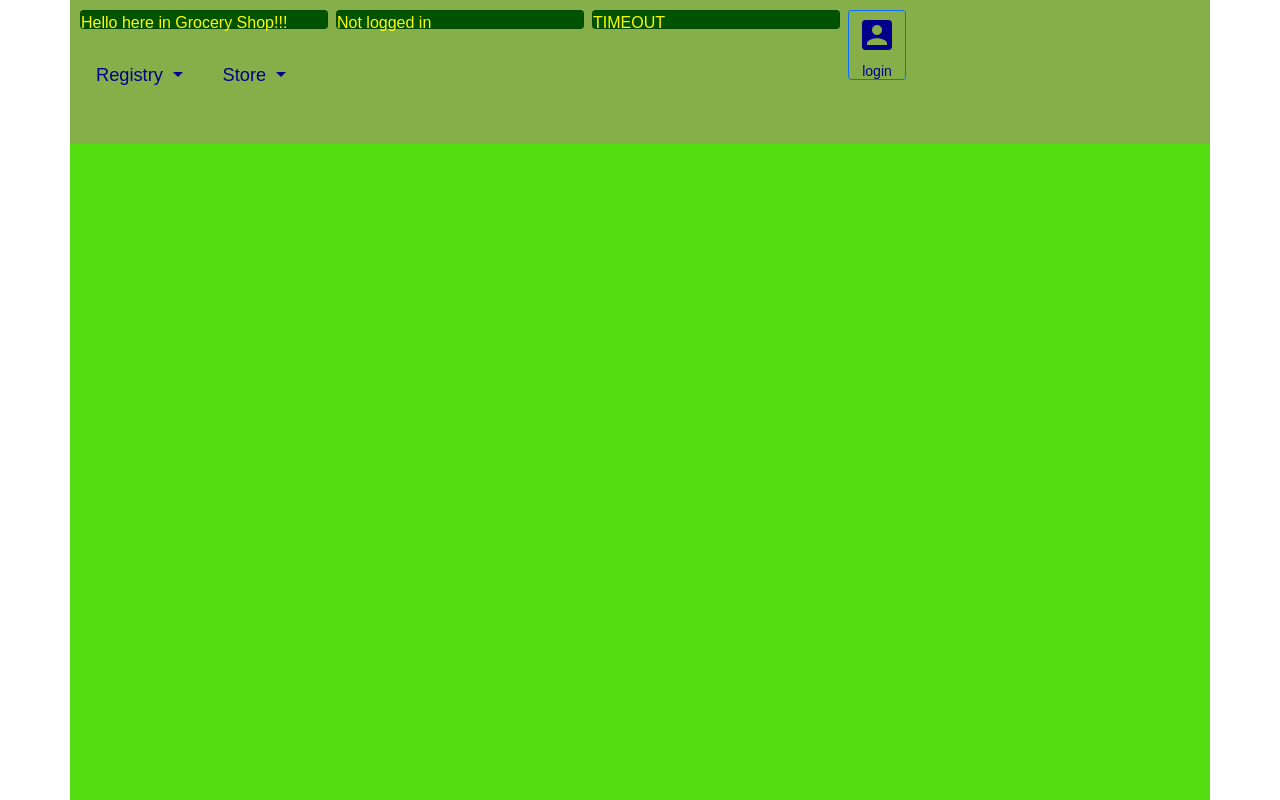
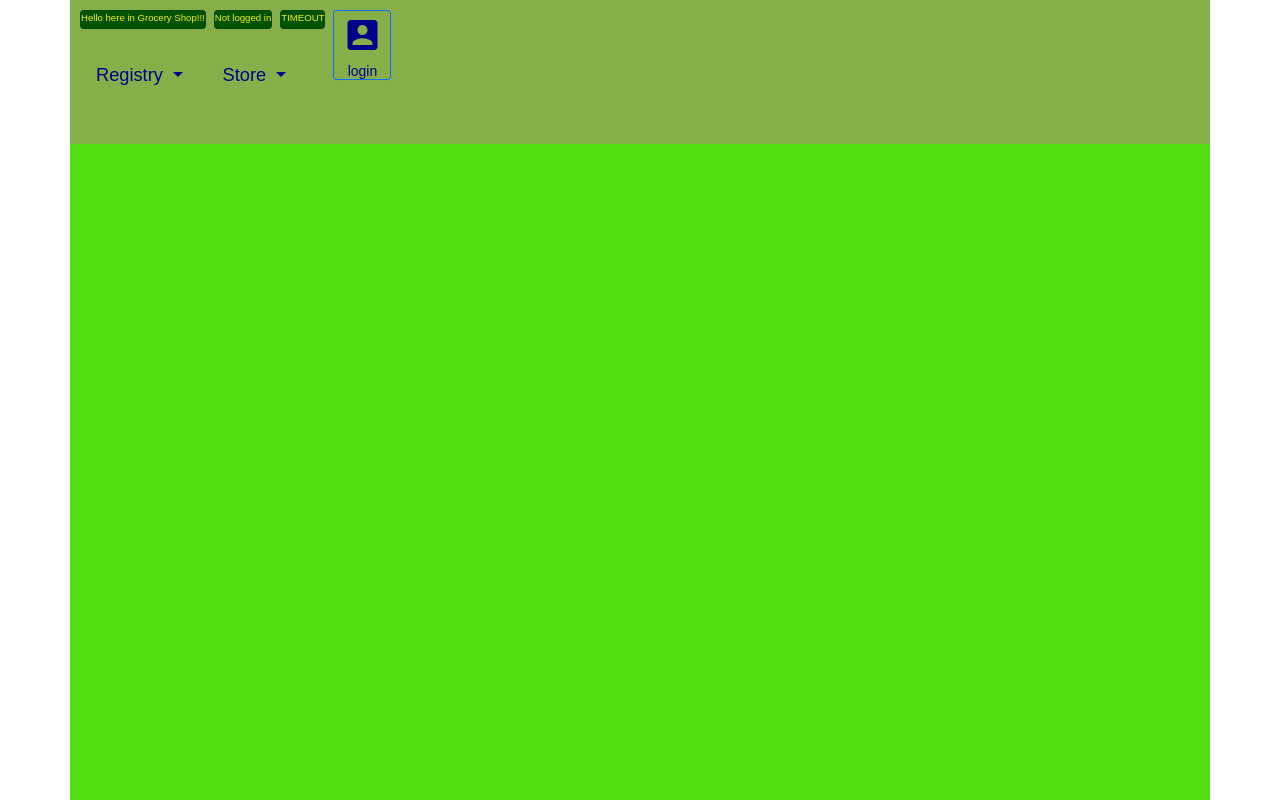
Before and after one commit to mturcs/my-app, an Angular app: page / in a window 1280 px wide. Built offline with nearby package versions, Linux system fonts and the light colour scheme.

Commit message:
template modify

```diff
--- a/src/app/gr-navbar/gr-navbar.component.html
+++ b/src/app/gr-navbar/gr-navbar.component.html
@@ -29,17 +29,15 @@
     <div ngbDropdown>
         <div class="nav-row">
             <div class="main-title">
-                <div class="card"
-                    style="width: 15.5rem; height: auto; background-color: rgb(1, 82, 1); color: rgb(252, 252, 6);">
-                    Hello here in Grocery Shop!!!
+                <div class="card">
+
+                        Hello here in Grocery Shop!!!
+
                 </div>
-                <div class="card"
-                    style="width: 15.5rem; height: auto; background-color: rgb(1, 82, 1); color: rgb(252, 252, 6);">
-
+                <div class="card">
                     {{loggedInUserName}}
                 </div>
-                <div class="card"
-                    style="width: 15.5rem; height: 1.2em; background-color: rgb(1, 82, 1); color: rgb(252, 252, 6);">
+                <div class="card">
                     {{ time | async }}
                 </div>
                 <div class="login-card">
--- a/src/styles.css
+++ b/src/styles.css
@@ -31,8 +31,21 @@
     height: 4.5em
 }
 
+.card {
+    width: auto;
+    height: auto;
+    background-color: rgb(1, 82, 1);
+    color: rgb(252, 252, 6);
+    color: #f5f107;
+    font-family: Arial, Helvetica, sans-serif;
+    font-size: 0.6em;
+}
+
+
 .main-nav {
     display: flex;
+    width: auto;
+    height: auto;
     flex-direction: row;
     justify-content: space-between;
 }
```
